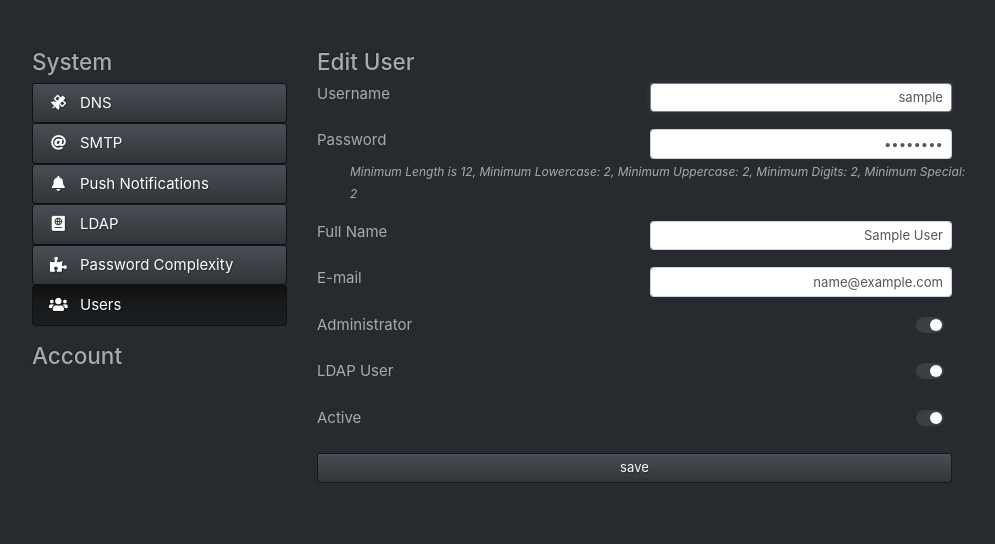
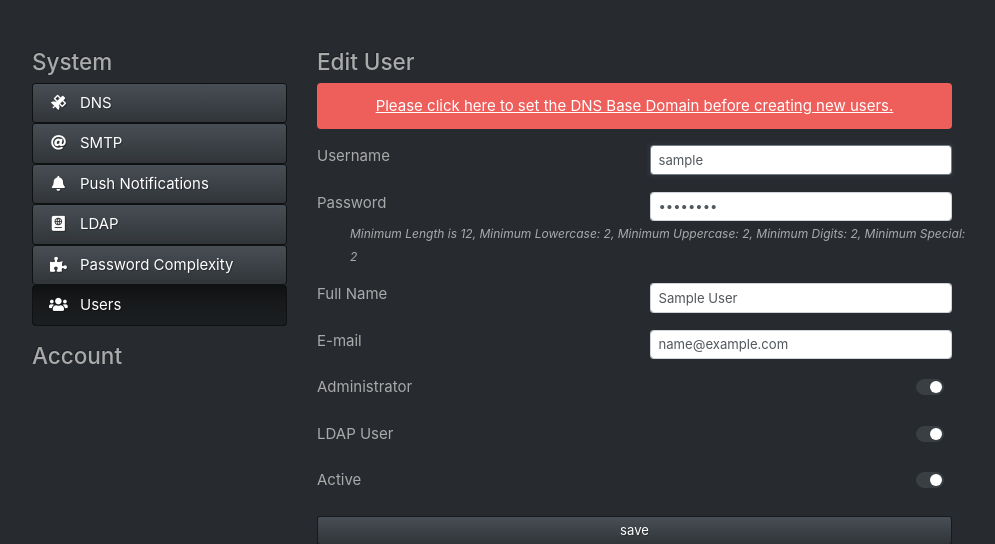
Before and after one commit to ctxis/SnitchDNS, a Flask app: page /config/users/1/edit in a window 1280 px wide. Shown: the part 57-601 px from the top of the page, without its empty margins (53-1048 px from the left). Run offline with Flask 2, Linux system fonts and the light colour scheme; a user stored in the database is signed in; tables that the repository leaves empty hold one stand-in row (values such as "Sample post"); some libraries are stand-ins or nearby versions.

Commit message:
Implement creation of master zone for users, and restrict its editing by low-priv users

```diff
--- a/app/controllers/config/users.py
+++ b/app/controllers/config/users.py
@@ -22,7 +22,9 @@ def users():
 @login_required
 @admin_required
 def user_edit(user_id):
-    users = Provider().users()
+    provider = Provider()
+    users = provider.users()
+    zones = provider.dns_zones()
 
     user = None
     if user_id <= 0:
@@ -37,7 +39,8 @@ def user_edit(user_id):
         'config/users/edit.html',
         user_id=user_id,
         user=user,
-        password_complexity=users.password_complexity.get_requirement_description()
+        password_complexity=users.password_complexity.get_requirement_description(),
+        base_domain=zones.base_domain
     )
 
 
@@ -47,6 +50,7 @@ def user_edit(user_id):
 def user_edit_save(user_id):
     provider = Provider()
     users = provider.users()
+    zones = provider.dns_zones()
 
     user = None
     if user_id <= 0:
@@ -84,9 +88,15 @@ def user_edit_save(user_id):
         flash('Please enter a valid e-mail', 'error')
         return redirect(url_for('config.user_edit', user_id=user_id))
 
-    if not users.save(user_id, username, password, full_name, email, admin, ldap, active):
+    user = users.save(user_id, username, password, full_name, email, admin, ldap, active)
+    if not user:
         flash('Could not save user: ' + users.last_error, 'error')
         return redirect(url_for('config.user_edit', user_id=user_id))
 
+    # Now create the base domain zone for that user.
+    if not zones.create_user_base_zone(user):
+        flash('User has been created but there was a problem creating their base domain. Make sure the DNS Base Domain has been set.', 'error')
+        return redirect(url_for('config.users'))
+
     flash('User saved', 'success')
     return redirect(url_for('config.users'))
--- a/app/lib/base/users.py
+++ b/app/lib/base/users.py
@@ -108,7 +108,7 @@ class UserManager:
             user.active = True if active else False
             db.session.commit()
             db.session.refresh(user)
-            return True
+            return user
 
         # If there was a username update, check to see if the new username already exists.
         if username != user.username:
@@ -147,7 +147,7 @@ class UserManager:
         db.session.commit()
         db.session.refresh(user)
 
-        return True
+        return user
 
     def get_user(self, user_id):
         return self.__get(user_id=user_id)
--- a/app/lib/dns/zone_manager.py
+++ b/app/lib/dns/zone_manager.py
@@ -8,7 +8,7 @@ class DNSZoneManager:
     def __init__(self, settings):
         self.settings = settings
 
-    def __get(self, id=None, user_id=None, domain=None, base_domain=None, full_domain=None, active=None, exact_match=None):
+    def __get(self, id=None, user_id=None, domain=None, base_domain=None, full_domain=None, active=None, exact_match=None, master=None):
         query = DNSZoneModel.query
 
         if id is not None:
@@ -32,6 +32,9 @@ class DNSZoneManager:
         if base_domain is not None:
             query = query.filter(func.lower(DNSZoneModel.base_domain) == base_domain.lower())
 
+        if master is not None:
+            query = query.filter(DNSZoneModel.master == master)
+
         return query.all()
 
     def get(self, dns_zone_id):
@@ -49,16 +52,17 @@ class DNSZoneManager:
         item.save()
         return item
 
-    def save(self, zone, user_id, domain, base_domain, active, exact_match):
+    def save(self, zone, user_id, domain, base_domain, active, exact_match, master):
         zone.user_id = user_id
         zone.domain = self.__fix_domain(domain)
         zone.base_domain = self.__fix_base_domain(base_domain)
         zone.full_domain = zone.domain + zone.base_domain
         zone.active = active
         zone.exact_match = exact_match
+        zone.master = master
         zone.save()
 
-        return True
+        return zone
 
     def __fix_domain(self, domain):
         return domain.rstrip('.')
@@ -98,8 +102,11 @@ class DNSZoneManager:
     def get_user_base_domain(self, username):
         dns_base_domain = self.__fix_domain(self.base_domain).lstrip('.')
         # Keep only letters, digits, underscore.
-        username = re.sub(r'\W+', '', username)
+        username = self.__clean_username(username)
         return '.' + username + '.' + dns_base_domain
+
+    def __clean_username(self, username):
+        return re.sub(r'\W+', '', username)
 
     def has_duplicate(self, dns_zone_id, domain, base_domain):
         return DNSZoneModel.query.filter(
@@ -113,3 +120,10 @@ class DNSZoneManager:
             # SuperUser
             return True
         return self.__get(id=dns_zone_id, user_id=user_id) is not None
+
+    def create_user_base_zone(self, user):
+        if len(self.base_domain) == 0:
+            return False
+
+        zone = self.create()
+        return self.save(zone, user.id, self.__clean_username(user.username), '.' + self.base_domain, True, False, True)
--- a/app/lib/models/dns.py
+++ b/app/lib/models/dns.py
@@ -10,6 +10,7 @@ class DNSZoneModel(db.Model):
     full_domain = db.Column(db.String(255), nullable=True, default='', index=True)
     active = db.Column(db.Boolean, default=True, index=True)
     exact_match = db.Column(db.Boolean, default=True, index=True)
+    master = db.Column(db.Boolean, default=False, index=True)
 
     # Required in all models.
     created_at = db.Column(db.DateTime, nullable=True)
--- a/app/templates/config/dns.html
+++ b/app/templates/config/dns.html
@@ -22,7 +22,7 @@
                     <label for="dns_base_domain">Domain</label>
                 </div>
                 <div class="col">
-                    <input type="text" class="form-control form-control-sm text-right" name="dns_base_domain" id="dns_base_domain" value="{{ setting_get('dns_base_domain', '') }}" placeholder="snitch.example.com">
+                    <input type="text" class="form-control form-control-sm text-right" name="dns_base_domain" id="dns_base_domain" value="{{ setting_get('dns_base_domain', '') }}" placeholder="snitch.example.com" autofocus>
                 </div>
             </div>
 
--- a/app/templates/config/users/edit.html
+++ b/app/templates/config/users/edit.html
@@ -9,6 +9,12 @@
     <div class="col-7">
         <h4>{{ 'Create' if user_id == 0 else 'Edit' }} User</h4>
 
+        {% if base_domain|length == 0 %}
+        <div class="alert alert-danger text-center">
+            <a href="{{ url_for('config.dns') }}">Please click here to set the DNS Base Domain before creating new users.</a>
+        </div>
+        {% endif %}
+
         <form action="{{ url_for('config.user_edit_save', user_id=user_id) }}" method="post">
             <input type="hidden" name="csrf_token" value="{{ csrf_token() }}">
 
@@ -17,7 +23,7 @@
                     <label for="username">Username</label>
                 </div>
                 <div class="col">
-                    <input type="text" class="form-control form-control-sm text-right" name="username" id="username" value="{{ user.username if user_id > 0 }}" required autofocus>
+                    <input type="text" class="form-control form-control-sm" name="username" id="username" value="{{ user.username if user_id > 0 }}" required autofocus>
                 </div>
             </div>
 
@@ -26,7 +32,7 @@
                     <label for="password">Password</label>
                 </div>
                 <div class="col">
-                    <input type="password" class="form-control form-control-sm text-right" name="password" id="password" value="{{ '********' if user_id > 0 }}" required>
+                    <input type="password" class="form-control form-control-sm" name="password" id="password" value="{{ '********' if user_id > 0 }}" required>
                 </div>
                 <div class="row">
                     <div class="col ml-5"><small class="font-italic">{{ password_complexity }}</small></div>
@@ -38,7 +44,7 @@
                     <label for="full_name">Full Name</label>
                 </div>
                 <div class="col">
-                    <input type="text" class="form-control form-control-sm text-right" name="full_name" id="full_name" value="{{ user.full_name if user_id > 0 }}" required>
+                    <input type="text" class="form-control form-control-sm" name="full_name" id="full_name" value="{{ user.full_name if user_id > 0 }}" required>
                 </div>
             </div>
 
@@ -47,7 +53,7 @@
                     <label for="email">E-mail</label>
                 </div>
                 <div class="col">
-                    <input type="email" class="form-control form-control-sm text-right" name="email" id="email" value="{{ user.email if user_id > 0 }}" required>
+                    <input type="email" class="form-control form-control-sm" name="email" id="email" value="{{ user.email if user_id > 0 }}" required>
                 </div>
             </div>
 
--- a/app/templates/dns/zone/edit.html
+++ b/app/templates/dns/zone/edit.html
@@ -16,6 +16,11 @@
                         <input type="text" name="domain" id="domain" class="form-control form-control-sm text-right" value="{{ zone.domain if dns_zone_id > 0 }}" placeholder="any.domain.you.want.com" required autofocus>
                     </div>
                     {% else %}
+                        {% if dns_zone_id > 0 and zone.master == True %}
+                        <div class="form-group">
+                            <div class="alert alert-info">This is a master zone - you can only edit the below settings.</div>
+                        </div>
+                        {% else %}
                         <div class="form-group">
                             <label for="domain">Domain</label>
                             <div class="input-group input-group-sm">
@@ -25,6 +30,7 @@
                                 </div>
                             </div>
                         </div>
+                        {% endif %}
                     {% endif %}
 
                     <div class="form-group row py-0 my-0">
```
Also changed, not shown: app/controllers/dns.py (+14 -21 lines), app/lib/dns/instances/zone.py (+8 -0 lines). Lines whose indentation alone changed are shown as unchanged.
